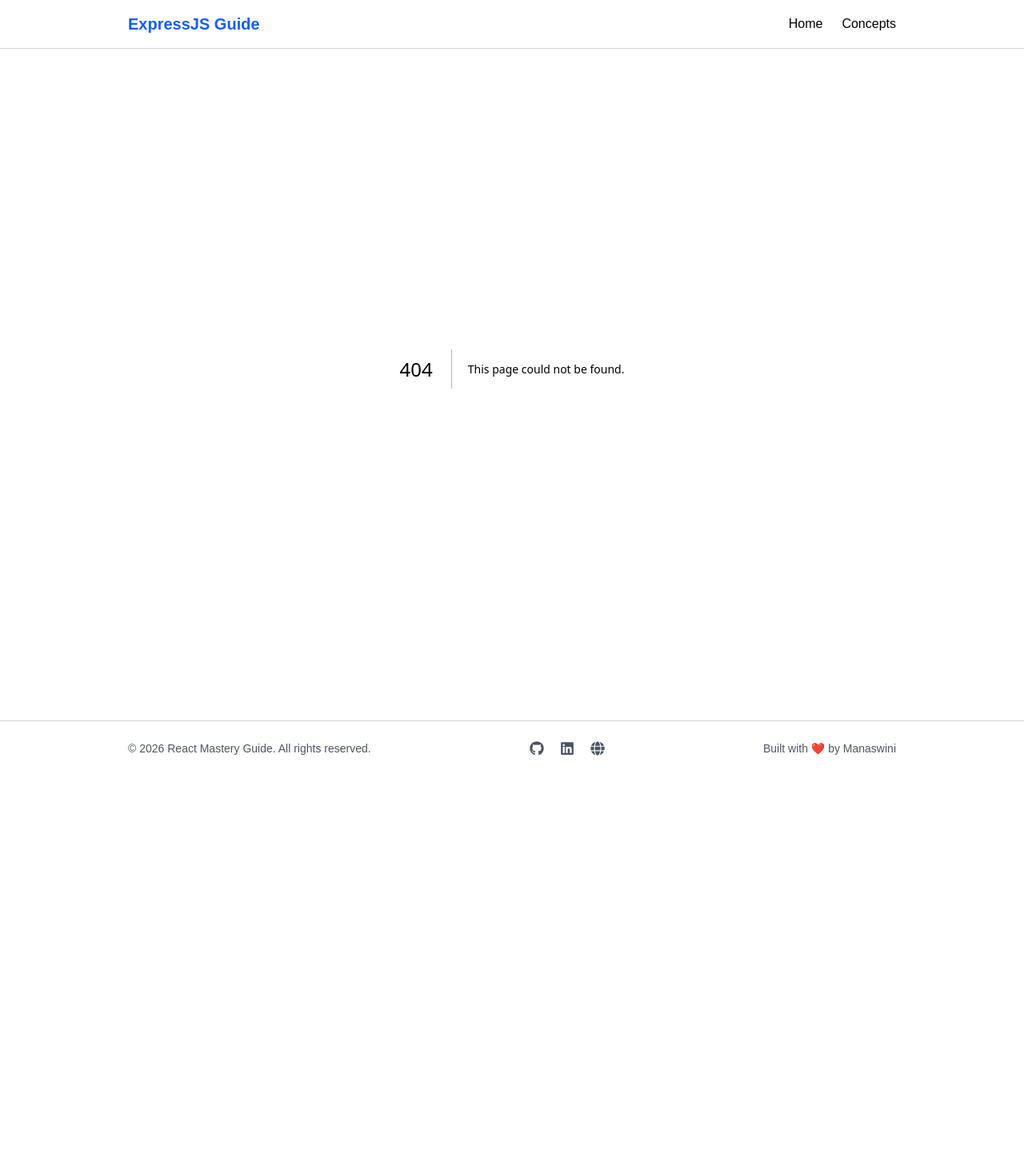
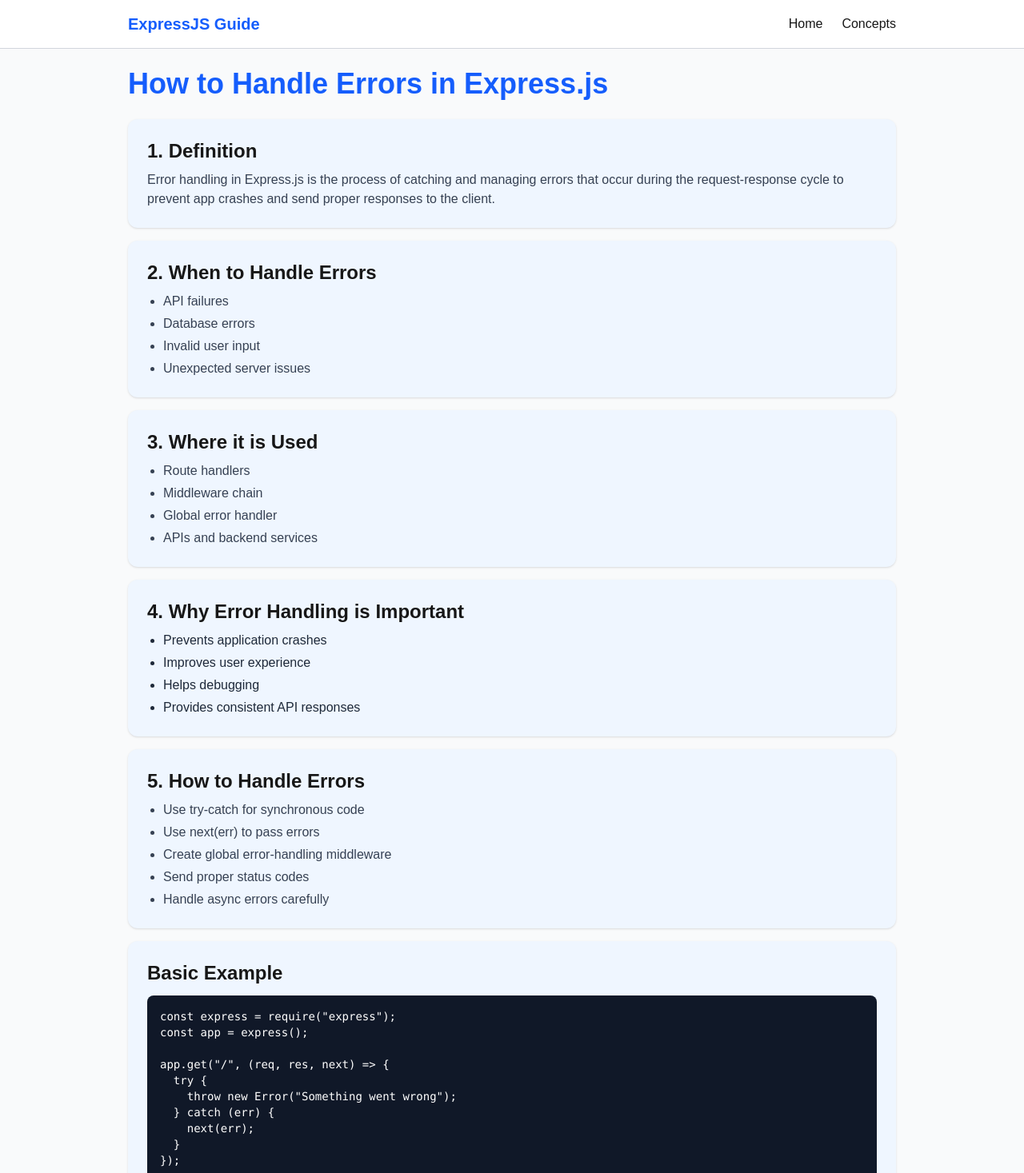
Before and after one commit to Monisasmal/ExpressJS-Concept, a Next.js app: page /concepts/HandleErrors in a window 1280 px wide. Before the commit this address had no page. Shown: the top 1467 px of the page at 80% size. Before the commit the page ends 970 px from the top, so only its background shows below. Built offline with nearby package versions, Linux system fonts and the light colour scheme.

Commit message:
update concept

```diff
--- /dev/null
+++ b/src/app/concepts/HandleErrors/page.tsx
@@ -0,0 +1,174 @@
+export default function HandleErrors() {
+  return (
+    <div className="bg-gray-50 min-h-screen">
+
+      {/* Container */}
+      <div className="w-full max-w-5xl mx-auto px-4 sm:px-6 lg:px-8 py-6">
+
+        {/* Header */}
+        <h1 className="text-2xl sm:text-3xl md:text-4xl font-bold text-blue-600 mb-6">
+          How to Handle Errors in Express.js
+        </h1>
+
+        {/* Card Wrapper */}
+        <div className="space-y-4">
+
+          {/* Definition */}
+          <section className="bg-blue-50 shadow-sm rounded-xl p-4 sm:p-6">
+            <h2 className="text-lg sm:text-xl md:text-2xl font-semibold mb-2">
+              1. Definition
+            </h2>
+            <p className="text-sm sm:text-base text-gray-700">
+              Error handling in Express.js is the process of catching and managing
+              errors that occur during the request-response cycle to prevent app
+              crashes and send proper responses to the client.
+            </p>
+          </section>
+
+          {/* When */}
+          <section className="bg-blue-50 shadow-sm rounded-xl p-4 sm:p-6">
+            <h2 className="text-lg sm:text-xl md:text-2xl font-semibold mb-2">
+              2. When to Handle Errors
+            </h2>
+            <ul className="list-disc ml-5 text-sm sm:text-base text-gray-700 space-y-1">
+              <li>API failures</li>
+              <li>Database errors</li>
+              <li>Invalid user input</li>
+              <li>Unexpected server issues</li>
+            </ul>
+          </section>
+
+          {/* Where */}
+          <section className="bg-blue-50 shadow-sm rounded-xl p-4 sm:p-6">
+            <h2 className="text-lg sm:text-xl md:text-2xl font-semibold mb-2">
+              3. Where it is Used
+            </h2>
+            <ul className="list-disc ml-5 text-sm sm:text-base text-gray-700 space-y-1">
+              <li>Route handlers</li>
+              <li>Middleware chain</li>
+              <li>Global error handler</li>
+              <li>APIs and backend services</li>
+            </ul>
+          </section>
+
+          {/* Why */}
+          <section className="bg-blue-50 shadow-sm rounded-xl p-4 sm:p-6">
+            <h2 className="text-lg sm:text-xl md:text-2xl font-semibold mb-2">
+              4. Why Error Handling is Important
+            </h2>
+            <ul className="list-disc ml-5 text-sm sm:text-base text-gray-800 space-y-1">
+              <li>Prevents application crashes</li>
+              <li>Improves user experience</li>
+              <li>Helps debugging</li>
+              <li>Provides consistent API responses</li>
+            </ul>
+          </section>
+
+          {/* How */}
+          <section className="bg-blue-50 shadow-sm rounded-xl p-4 sm:p-6">
+            <h2 className="text-lg sm:text-xl md:text-2xl font-semibold mb-2">
+              5. How to Handle Errors
+            </h2>
+            <ul className="list-disc ml-5 text-sm sm:text-base text-gray-700 space-y-1">
+              <li>Use try-catch for synchronous code</li>
+              <li>Use next(err) to pass errors</li>
+              <li>Create global error-handling middleware</li>
+              <li>Send proper status codes</li>
+              <li>Handle async errors carefully</li>
+            </ul>
+          </section>
+
+          {/* Code */}
+          <section className="bg-blue-50 shadow-sm rounded-xl p-4 sm:p-6">
+            <h2 className="text-lg sm:text-xl md:text-2xl font-semibold mb-3">
+              Basic Example
+            </h2>
+
+            <pre className="bg-gray-900 text-white p-3 sm:p-4 rounded-lg overflow-x-auto text-xs sm:text-sm">
+{`const express = require("express");
+const app = express();
+
+app.get("/", (req, res, next) => {
+  try {
+    throw new Error("Something went wrong");
+  } catch (err) {
+    next(err);
+  }
+});
+
+// Global error middleware
+app.use((err, req, res, next) => {
+  res.status(500).send(err.message);
+});
+
+app.listen(3000);`}
+            </pre>
+          </section>
+
+          {/* Real Example */}
+          <section className="bg-blue-50 shadow-sm rounded-xl p-4 sm:p-6">
+            <h2 className="text-lg sm:text-xl md:text-2xl font-semibold mb-3">
+              Real Example (Async)
+            </h2>
+
+            <pre className="bg-gray-900 text-white p-3 sm:p-4 rounded-lg overflow-x-auto text-xs sm:text-sm">
+{`app.get("/user", async (req, res, next) => {
+  try {
+    const user = await getUser(); // assume DB call
+    res.json(user);
+  } catch (err) {
+    next(err);
+  }
+});
+
+// Global error handler
+app.use((err, req, res, next) => {
+  res.status(500).json({
+    error: err.message
+  });
+});`}
+            </pre>
+          </section>
+
+          {/* Advantages */}
+          <section className="bg-blue-50 shadow-sm rounded-xl p-4 sm:p-6">
+            <h2 className="text-lg sm:text-xl md:text-2xl font-semibold mb-2">
+              7. Advantages
+            </h2>
+            <ul className="list-disc ml-5 text-sm sm:text-base text-gray-700 space-y-1">
+              <li>Centralized error management</li>
+              <li>Better debugging</li>
+              <li>Stable applications</li>
+              <li>Cleaner code</li>
+            </ul>
+          </section>
+
+          {/* Disadvantages */}
+          <section className="bg-blue-50 shadow-sm rounded-xl p-4 sm:p-6">
+            <h2 className="text-lg sm:text-xl md:text-2xl font-semibold mb-2">
+              8. Disadvantages
+            </h2>
+            <ul className="list-disc ml-5 text-sm sm:text-base text-gray-700 space-y-1">
+              <li>Async errors can be missed if not handled properly</li>
+              <li>Requires proper middleware placement</li>
+            </ul>
+          </section>
+
+          {/* Interview */}
+          <section className="bg-blue-50 shadow-sm rounded-xl p-4 sm:p-6">
+            <h2 className="text-lg sm:text-xl md:text-2xl font-semibold mb-2">
+              Interview Points
+            </h2>
+            <ul className="list-disc ml-5 text-sm sm:text-base text-gray-900 space-y-1">
+              <li>Use next(err) to pass errors</li>
+              <li>Error middleware has 4 params</li>
+              <li>Place error handler at the end</li>
+              <li>Handle async errors with try-catch</li>
+            </ul>
+          </section>
+
+        </div>
+      </div>
+    </div>
+  );
+}
--- a/src/app/concepts/page.tsx
+++ b/src/app/concepts/page.tsx
@@ -20,6 +20,7 @@ const concept = [
      {name: "What is Router level middleware.", path:"/concepts/RouterLevelMiddleware"},
      {name: "What is Error Handling Middleware?.", path:"/concepts/ErrorHandlingMiddleware"},
      {name: "What Happens if next() is Not Called in Express.js?", path:"/concepts/NextNotCalled"},
+     {name: "How to Handle Errors in Express.js", path:"/concepts/HandleErrors"},
 ];
 
 export default function Concepts(){
```
